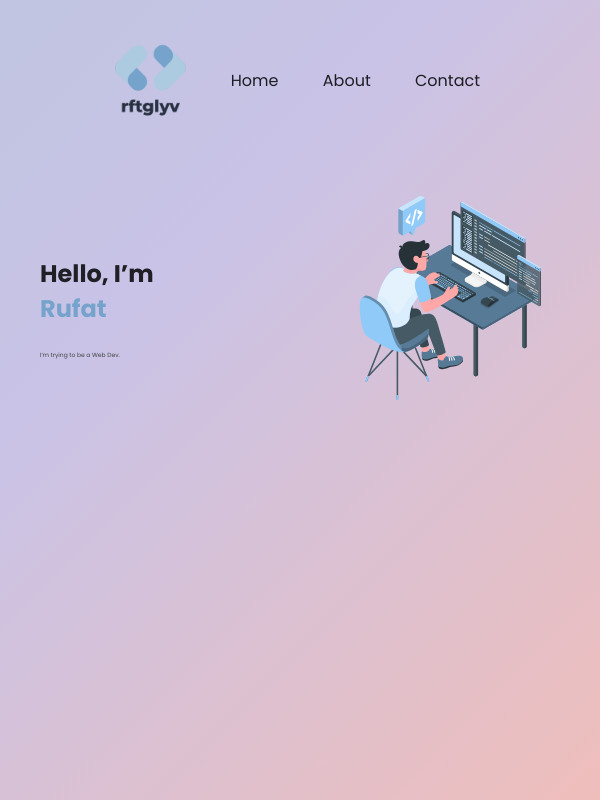
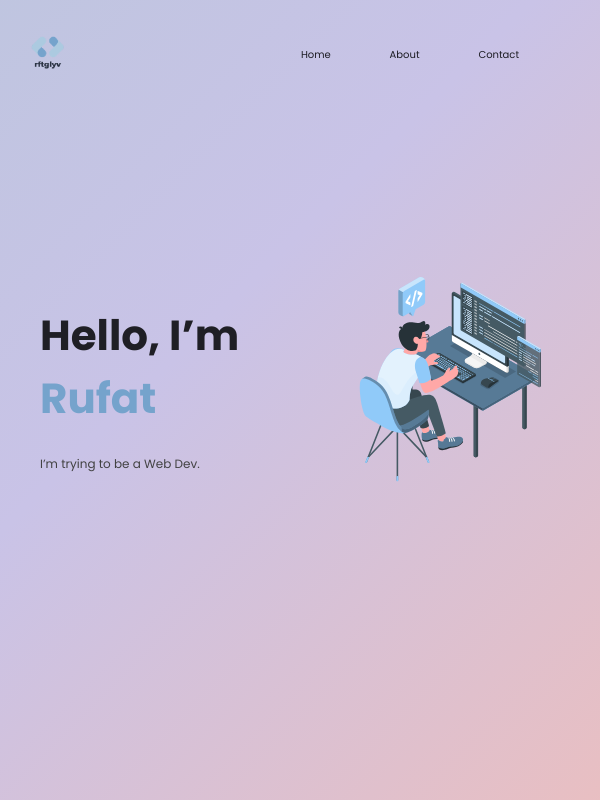
Before and after one commit to rftglyv/rftglyv.github.io, a plain HTML site: page index.html in a window 600 px wide. Drawn offline with Linux system fonts and the light colour scheme.

Commit message:
Now site is responsive

```diff
--- a/style.css
+++ b/style.css
@@ -128,7 +128,7 @@ body
     overflow: hidden;
     display: flex;
     flex-direction: column;
-    padding-top: 3vh;
+    margin-top: 3vh;
 }
 .container
 {
@@ -212,3 +212,79 @@ nav ul li a:hover:after
     margin-top: 25px;
     font-size: 1vw;
 }
+
+/* Responsibility */
+
+/* Extra small devices (phones, 600px and down) */
+@media only screen and (max-width: 600px) {
+    .hero
+    {
+        width: 100%;
+        overflow: hidden;
+        display: flex;
+        flex-direction: column;
+        margin-top: 25vh;
+    }
+
+    nav
+    {
+        display: flex;
+        align-items: center;
+        justify-content: space-between;
+        padding: 30px 10px;
+    }
+
+    nav ul
+    {
+        display: inline-flex;
+        width: 60%;
+        justify-content: space-evenly;
+    }
+
+    nav ul li
+    {
+        list-style: none;
+        display: inline-block;
+        padding: 3px;
+    }
+
+    nav ul li a
+    {
+        color: #1d1d24;
+        position: relative;
+        padding: 5px 0;
+        font-size: 10px;
+    }
+    .logo
+    {
+        max-height: 100px;
+        width: 45px;
+    }
+    .content h1
+    {
+        font-size: 7vw;
+    }
+    .content p
+    {
+        width: 70%;
+        font-size: 2vw;
+    }
+}
+/* Small devices (portrait tablets and large phones, 600px and up) */
+@media only screen and (min-width: 600px) and (max-width: 768px) {
+    nav {
+        padding: 30px 25px;
+    }
+    .hero {
+        margin-top: 20vh;
+    }
+    .content h1
+    {
+        font-size: 7vw;
+    }
+    .content p
+    {
+        width: 70%;
+        font-size: 2vw;
+    }
+}
```
